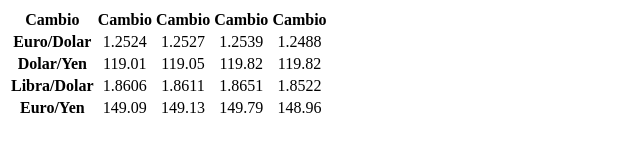
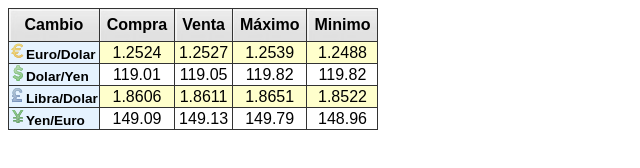
Before and after one commit to ChiniMarquez/EGG--html, a plain HTML site: page Ejercicio 11/index.html in a window 1280 px wide. Shown: the whole page, without its empty margins (0-640 px from the left). Drawn offline with Linux system fonts and the light colour scheme.

Commit message:
Ejercicio 11

```diff
--- a/Ejercicio 11/css/estilos.css
+++ b/Ejercicio 11/css/estilos.css
@@ -1,12 +1,33 @@
 table {
-    border-collapse: collapse #333;
-    text-align: center;
+    border-collapse: collapse;
 }
 
-th {
-    border-collapse: collapse #333;
+thead tr th {
+    border: 1px solid #333;
+    background-image: url(./../img/fondo_gris.gif);
+    font-family: Arial;
+    text-align: center;
+    padding: 7px;
+}
+
+tbody tr th {
+    border: 1px solid #333;
+    background-color: #E6F3FF;
+    text-align: left;
+    font-family: Arial;
+    font-size: 85%;
 }
 
 td {
-    border-collapse: collapse #333;
+    border: 1px solid #333;
+    text-align: center;
+    font-family: Arial;
 }
+
+.fila {
+    background-color: #FFFFCC;
+}
+
+.fila2 {
+    background-color: #FFFFCC;
+}
--- a/Ejercicio 11/index.html
+++ b/Ejercicio 11/index.html
@@ -17,36 +17,36 @@
         <thead>
             <tr>
                 <th scope="col">Cambio</th>
-                <th scope="col">Cambio</th>
-                <th scope="col">Cambio</th>
-                <th scope="col">Cambio</th>
-                <th scope="col">Cambio</th>
+                <th scope="col">Compra</th>
+                <th scope="col">Venta</th>
+                <th scope="col">Máximo</th>
+                <th scope="col">Minimo</th>
             </tr>
         </thead>
         <tbody>
-            <tr>
-                <th scope="row">Euro/Dolar</th>
+            <tr class="fila">
+                <th scope="row"><img src="./img/euro.png">Euro/Dolar</th>
                 <td> 1.2524</td>
                 <td> 1.2527</td>
                 <td> 1.2539</td>
                 <td> 1.2488</td>
             </tr>
             <tr>
-                <th scope="row">Dolar/Yen</th>
+                <th scope="row"><img src="./img/dolar.png">Dolar/Yen</th>
                 <td> 119.01</td>
                 <td> 119.05</td>
                 <td> 119.82</td>
                 <td> 119.82</td>
             </tr>
-            <tr>
-                <th scope="row">Libra/Dolar</th>
+            <tr class="fila2">
+                <th scope="row"><img src="./img/libra.png">Libra/Dolar</th>
                 <td> 1.8606</td>
                 <td> 1.8611</td>
                 <td> 1.8651</td>
                 <td> 1.8522</td>
             </tr>
             <tr>
-                <th scope="row">Euro/Yen</th>
+                <th scope="row"><img src="./img/yen.png">Yen/Euro</th>
                 <td> 149.09</td>
                 <td> 149.13</td>
                 <td> 149.79</td>
```
Also changed, not shown: Ejercicio 11/img/dolar.png (added), Ejercicio 11/img/euro.png (added), Ejercicio 11/img/fondo_gris.gif (added), Ejercicio 11/img/libra.png (added), Ejercicio 11/img/yen.png (added).
